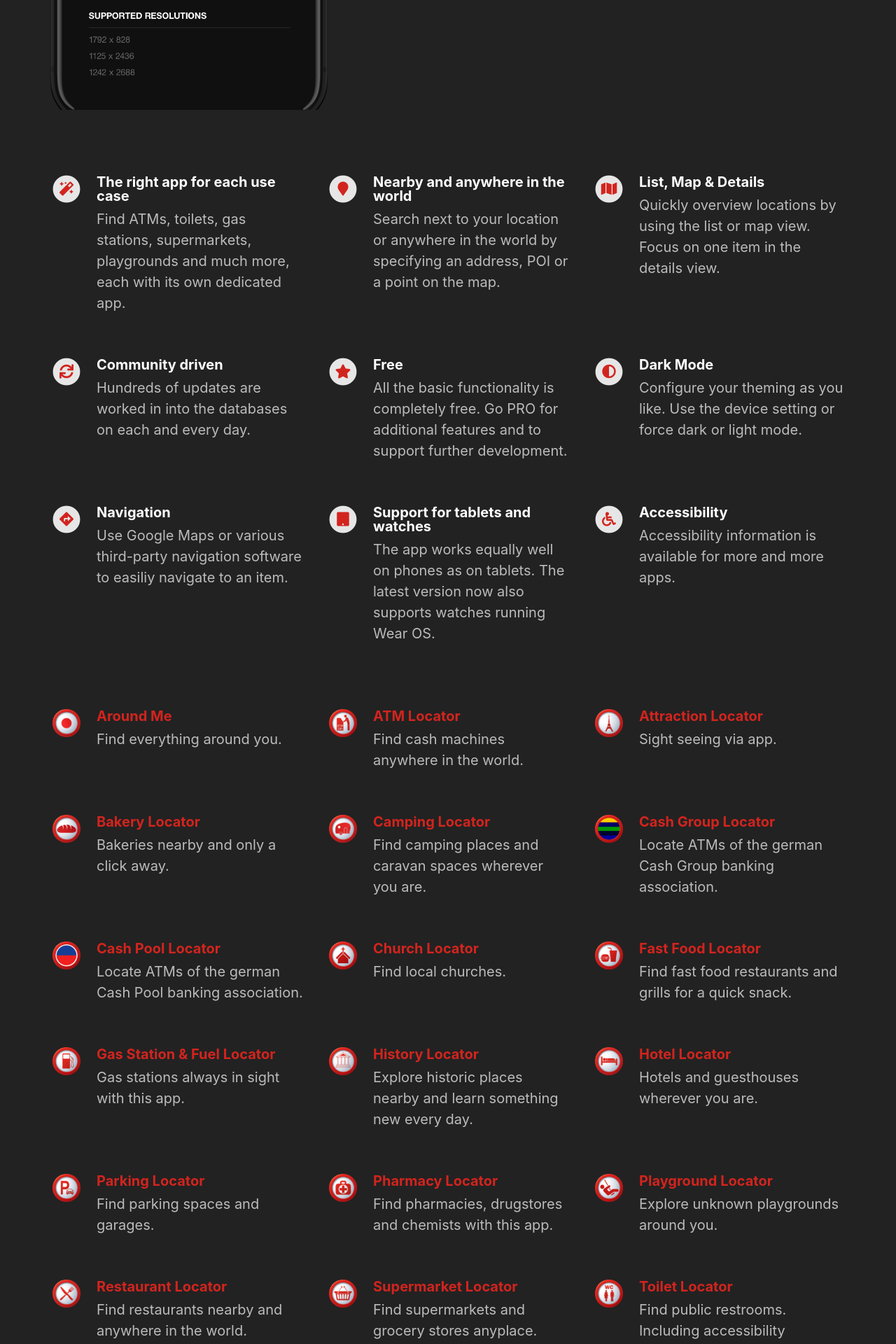
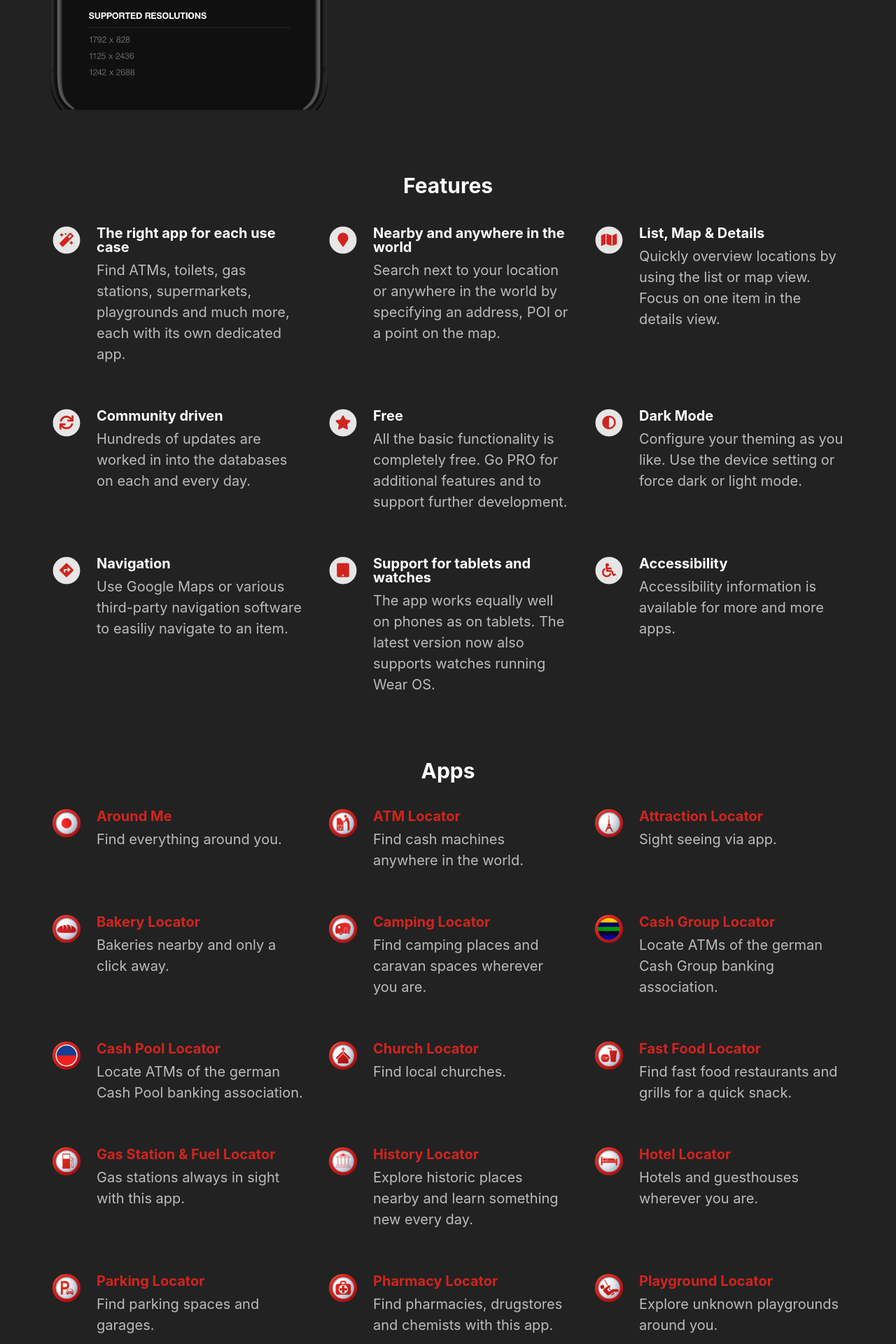
Before and after one commit to positive-infinity/positive-infinity.github.io, a Jekyll site: the page built from index.html, in a window 1280 px wide. Shown: the part 808-2728 px from the top of the page at 70% size. Built offline with Jekyll 4.4.1, drawn with Linux system fonts in a browser that asks for light colours; nearby versions of some CDN libraries.

Commit message:
added headers

```diff
--- a/_includes/apps.html
+++ b/_includes/apps.html
@@ -1,4 +1,10 @@
-<div class="apps" id="apps">
+<div class="appheaders" id="apps">
+    <div class="appheader">
+        <h1>Apps</h1>
+    </div>
+</div>
+
+<div class="apps">
 
     {% for app in site.apps %}
 
--- a/_includes/features.html
+++ b/_includes/features.html
@@ -1,4 +1,10 @@
-<div class="features" id="features">
+<div class="featureheaders" id="features">
+    <div class="featureheader">
+        <h1>Features</h1>
+    </div>
+</div>
+
+<div class="features">
 
     {% for feature in site.features %}
 
--- a/_sass/layout.scss
+++ b/_sass/layout.scss
@@ -43,7 +43,9 @@
 	grid-template-areas:
 		"h h h h h h h h h h h h"
 		"p p p p p i i i i i i i"
+		"b b b b b b b b b b b b"
 		"c c c c c c c c c c c c"
+		"a a a a a a a a a a a a"
 		"d d d d d d d d d d d d"
 		"f f f f f f f f f f f f";
 }
@@ -70,7 +72,9 @@
 			"h h h h h h h h h h h h"
 			"i i i i i i i i i i i i"
 			"p p p p p p p p p p p p"
+			"b b b b b b b b b b b b"
 			"c c c c c c c c c c c c"
+			"a a a a a a a a a a a a"
 			"d d d d d d d d d d d d"
 			"f f f f f f f f f f f f";
 	}
@@ -81,6 +85,46 @@
 	grid-area: c;
 	justify-self: center;
 	margin-top: 30px;
+}
+
+.appheaders {
+	grid-area: a;
+	display: block;
+	flex: 0 1 auto;
+	align-content: flex-start;
+	justify-content: flex-start;
+	flex-grow: 1;
+	flex-wrap: wrap;
+	margin-top: 43px;
+}
+
+.appheader {
+	display: block;
+	text-align: center;
+	align-content: center;
+	color: #fff;
+	padding-top: 50px;
+	width: calc(100%);
+}
+
+.featureheaders {
+	grid-area: b;
+	display: block;
+	flex: 0 1 auto;
+	align-content: flex-start;
+	justify-content: flex-start;
+	flex-grow: 1;
+	flex-wrap: wrap;
+	margin-top: 43px;
+}
+
+.featureheader {
+	display: block;
+	text-align: center;
+	align-content: center;
+	color: #fff;
+	padding-top: 50px;
+	width: calc(100%);
 }
 
 @media only screen and (max-width: 768px) {
@@ -459,7 +503,6 @@ nav > ul li a:active {
 		background-position: center 0;
 		margin-top: 47px;
 		justify-content: center;
-		padding-bottom: 75px;
 	}
 
 	.iphoneScreen {
@@ -496,7 +539,7 @@ nav > ul li a:active {
 	justify-content: flex-start;
 	flex-grow: 1;
 	flex-wrap: wrap;
-	margin-top: 93px;
+	margin-top: 43px;
 }
 
 .feature {
@@ -555,7 +598,7 @@ nav > ul li a:active {
 		flex-grow: 1;
 		flex-direction: row;
 		flex-wrap: wrap;
-		margin-top: 11px;
+		margin-top: 25px;
 	}
 
 	.feature {
@@ -590,7 +633,7 @@ nav > ul li a:active {
 		flex-grow: 1;
 		flex-direction: row;
 		flex-wrap: wrap;
-		margin-top: 11px;
+		margin-top: 25px;
 	}
 
 	.feature {
@@ -630,7 +673,7 @@ nav > ul li a:active {
 	justify-content: flex-start;
 	flex-grow: 1;
 	flex-wrap: wrap;
-	margin-top: 93px;
+	margin-top: 40px;
 }
 
 .app {
@@ -689,7 +732,7 @@ nav > ul li a:active {
 		flex-grow: 1;
 		flex-direction: row;
 		flex-wrap: wrap;
-		margin-top: 11px;
+		margin-top: 25px;
 	}
 
 	.app {
@@ -724,7 +767,7 @@ nav > ul li a:active {
 		flex-grow: 1;
 		flex-direction: row;
 		flex-wrap: wrap;
-		margin-top: 11px;
+		margin-top: 25px;
 	}
 
 	.app {
```
